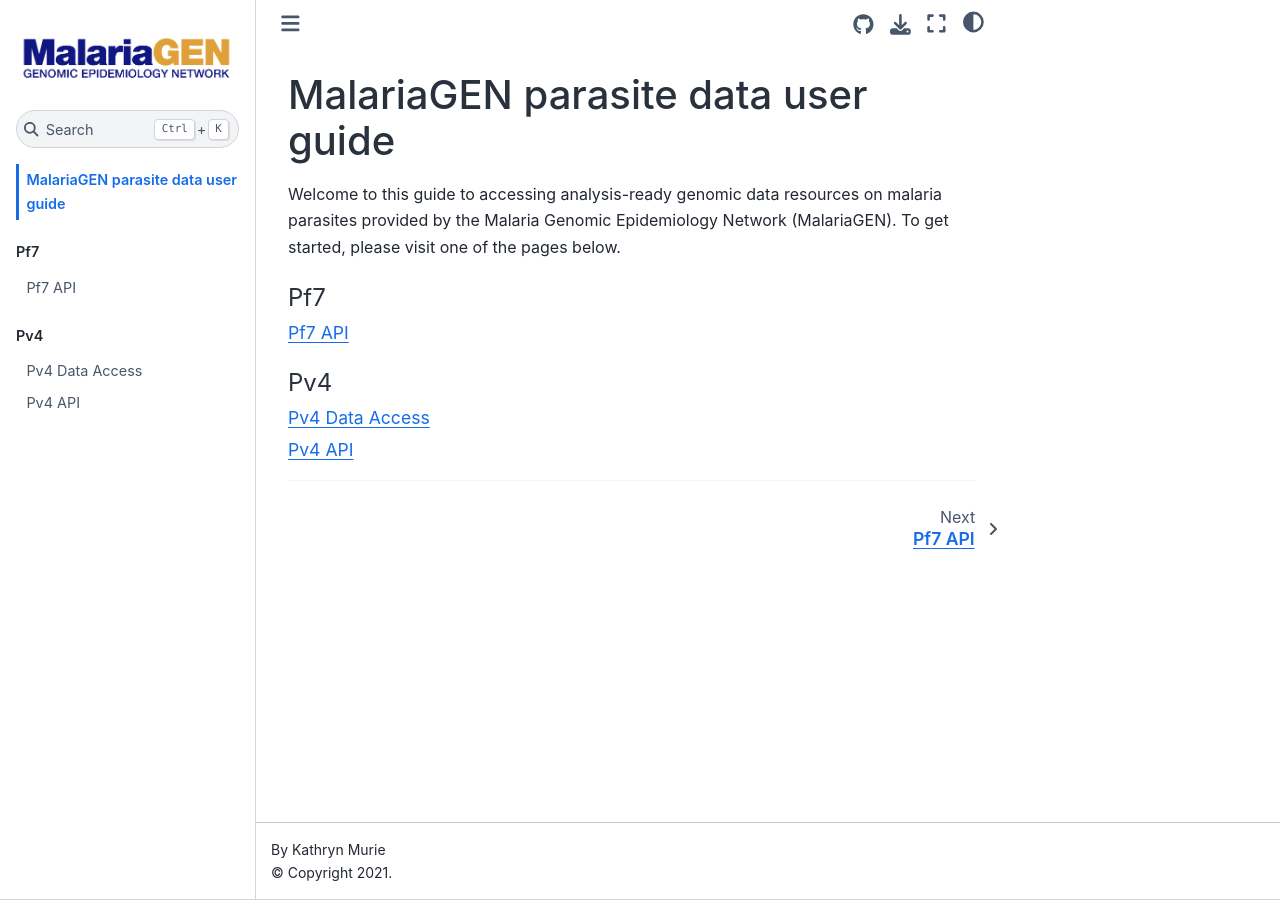
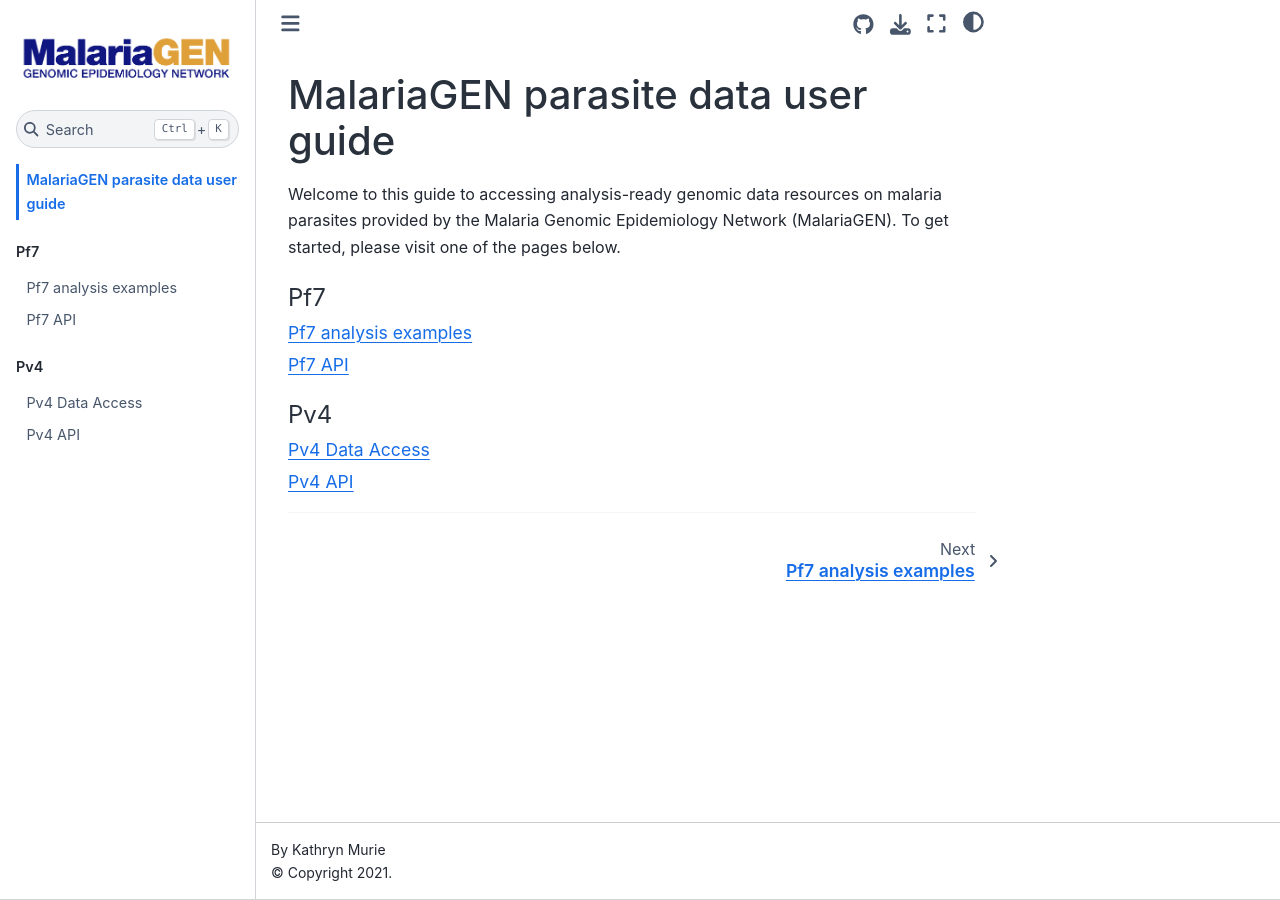
Before and after one commit to malariagen/parasite-data, a Jupyter Book: the page built from docs/landing-page.md, in a window 1280 px wide. Built offline with Jupyter Book 1.0.4 settings and Sphinx 7.4.7 and the Sphinx Book theme 1.1.4, drawn with Linux system fonts in a browser that asks for light colours; pages that are not in the unit, such as notebooks, are missing from menus.

Commit message:
Add analysis example landing page & update TOC

````diff
--- a/docs/_toc.yml
+++ b/docs/_toc.yml
@@ -4,6 +4,7 @@
   - caption: Pf7
     chapters:
       - file: pf7/Data_access.ipynb
+      - file: pf7/examples.md
       - file: pf7/api
   - caption: Pv4
     chapters:
--- /dev/null
+++ b/docs/pf7/examples.md
@@ -0,0 +1,6 @@
+# Pf7 analysis examples
+
+The notebooks below provide examples of analyses for the Pf7 data release.
+
+```{tableofcontents}
+```
````
